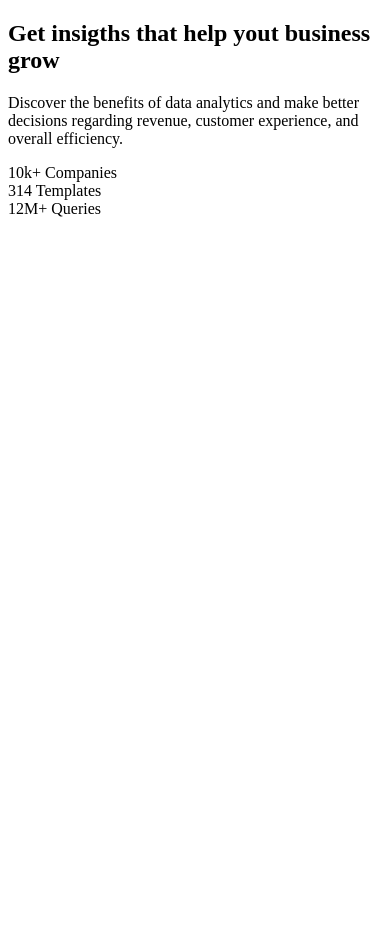
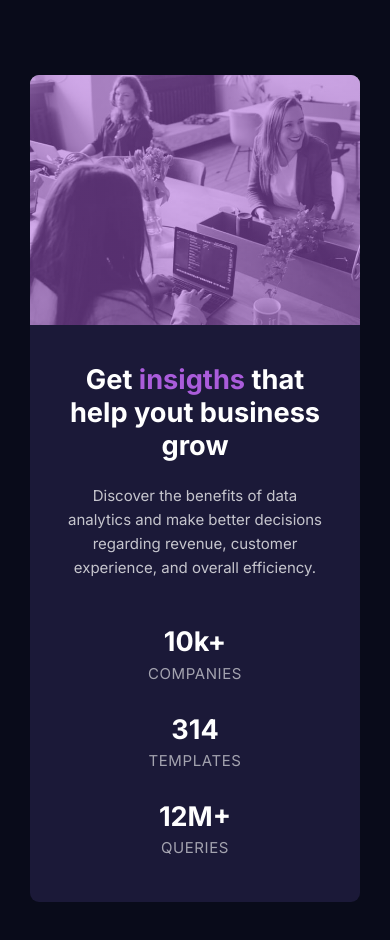
Before and after one commit to victand98/stats-preview-card-component, a plain HTML site: page index.html in a window 390 px wide. Before the commit the page ends 844 px from the top, so only its background shows below. Drawn offline with Linux system fonts and the light colour scheme.

Commit message:
Mobile design

```diff
--- a/assets/sass/_card.scss
+++ b/assets/sass/_card.scss
@@ -0,0 +1,58 @@
+.card {
+  background-color: $dark-desaturated-blue;
+  display: flex;
+  flex-flow: column-reverse;
+  border-radius: 0.6em;
+  overflow: hidden;
+
+  &-image {
+    background-image: linear-gradient(
+        rgba($soft-violet, 0.5),
+        rgba($soft-violet, 0.5)
+      ),
+      url("/assets/images/image-header-mobile.jpg");
+    background-repeat: no-repeat;
+    background-size: cover;
+    height: 250px;
+  }
+
+  &-body {
+    padding: 1em 2em 3em 2em;
+    text-align: center;
+
+    .card-heading {
+      font-size: 1.7rem;
+
+      .text-accent {
+        color: $soft-violet;
+      }
+    }
+
+    .card-hero {
+      color: $slightly-transparent-white;
+      line-height: 1.5rem;
+      margin-bottom: 3em;
+    }
+
+    .card-stats {
+      display: grid;
+      grid-template-columns: 1fr;
+      row-gap: 2em;
+
+      .stat {
+        &-number {
+          display: block;
+          font-size: 1.8em;
+          font-weight: 700;
+          margin-bottom: 0.2em;
+        }
+
+        &-heading {
+          text-transform: uppercase;
+          color: $slightly-transparent-gray;
+          letter-spacing: 0.04em;
+        }
+      }
+    }
+  }
+}
--- a/assets/sass/_reboot.scss
+++ b/assets/sass/_reboot.scss
@@ -1,3 +1,12 @@
 body {
-  //   background-color: $very-dark-blue;
+  background-color: $very-dark-blue;
+  color: $white;
+  font-family: "Inter", sans-serif;
+  font-size: 15px;
+  margin: 0;
+  padding: 0;
 }
+
+.container {
+  padding: 5em 2em;
+}
--- a/index.html
+++ b/index.html
@@ -37,11 +37,11 @@
           <div class="card-stats">
             <div class="stat">
               <span class="stat-number">10k+</span>
-              <span class="stat-title">Companies</span>
+              <span class="stat-heading">Companies</span>
             </div>
             <div class="stat">
               <span class="stat-number">314</span>
-              <span class="stat-title">Templates</span>
+              <span class="stat-heading">Templates</span>
             </div>
             <div class="stat">
               <span class="stat-number">12M+</span>
```
Also changed, not shown: assets/css/style.css, 1 other file.
